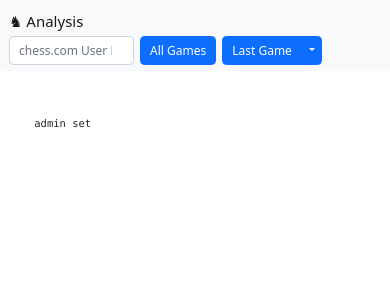
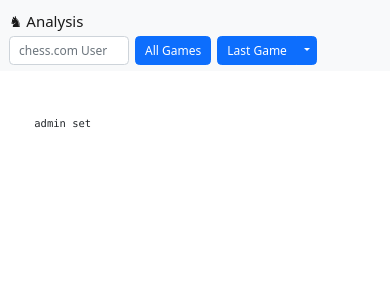
Before and after one commit to SirNytram/chess-blunder-analysis, a Flask app: page /admin in a window 390 px wide. Shown: the top 300 px of the page. Run offline with Flask 2, Linux system fonts and the light colour scheme; some libraries are stand-ins or nearby versions.

Commit message:
smaller username box for mobile

```diff
--- a/templates/analyse.html
+++ b/templates/analyse.html
@@ -23,7 +23,7 @@
         <div class="container-fluid">
           <a class="navbar-brand" href="/">♞ Analysis</a>
           <form action="/" class="d-flex" method="POST">
-            <input name="username" class="form-control me-2" style="width:125px"type="search" placeholder="chess.com User Name" aria-label="Search" value="{{user}}">
+            <input name="username" class="form-control me-2" style="width:120px"type="search" placeholder="chess.com User Name" aria-label="Search" value="{{user}}">
             <button type="submit"  name="action" value='games' class="btn btn-primary text-nowrap me-2">All Games</button>
 
             <div class="btn-group">
--- a/templates/games.html
+++ b/templates/games.html
@@ -22,7 +22,7 @@
         <div class="container-fluid">
           <a class="navbar-brand" href="/">♞ Analysis</a>
           <form action="/" class="d-flex" method="POST">
-            <input name="username" class="form-control me-2" style="width:125px"type="search" placeholder="chess.com User Name" aria-label="Search" value="{{user}}">
+            <input name="username" class="form-control me-2" style="width:120px"type="search" placeholder="chess.com User Name" aria-label="Search" value="{{user}}">
             <button type="submit"  name="action" value='games' class="btn btn-primary text-nowrap me-2">All Games</button>
             <div class="btn-group">
               <button type="submit"  name="action" value='last_game' class="btn btn-primary text-nowrap">Last Game</button>
--- a/templates/index.html
+++ b/templates/index.html
@@ -23,7 +23,7 @@
         <div class="container-fluid">
           <a class="navbar-brand" href="/">♞ Analysis</a>
           <form action="/" class="d-flex" method="POST">
-            <input name="username" class="form-control me-2" style="width:125px"type="search" placeholder="chess.com User Name" aria-label="Search" value="{{user}}">
+            <input name="username" class="form-control me-2" style="width:120px"type="search" placeholder="chess.com User Name" aria-label="Search" value="{{user}}">
             <button type="submit"  name="action" value='games' class="btn btn-primary text-nowrap me-2">All Games</button>
             <div class="btn-group">
               <button type="submit"  name="action" value='last_game' class="btn btn-primary text-nowrap">Last Game</button>
```
